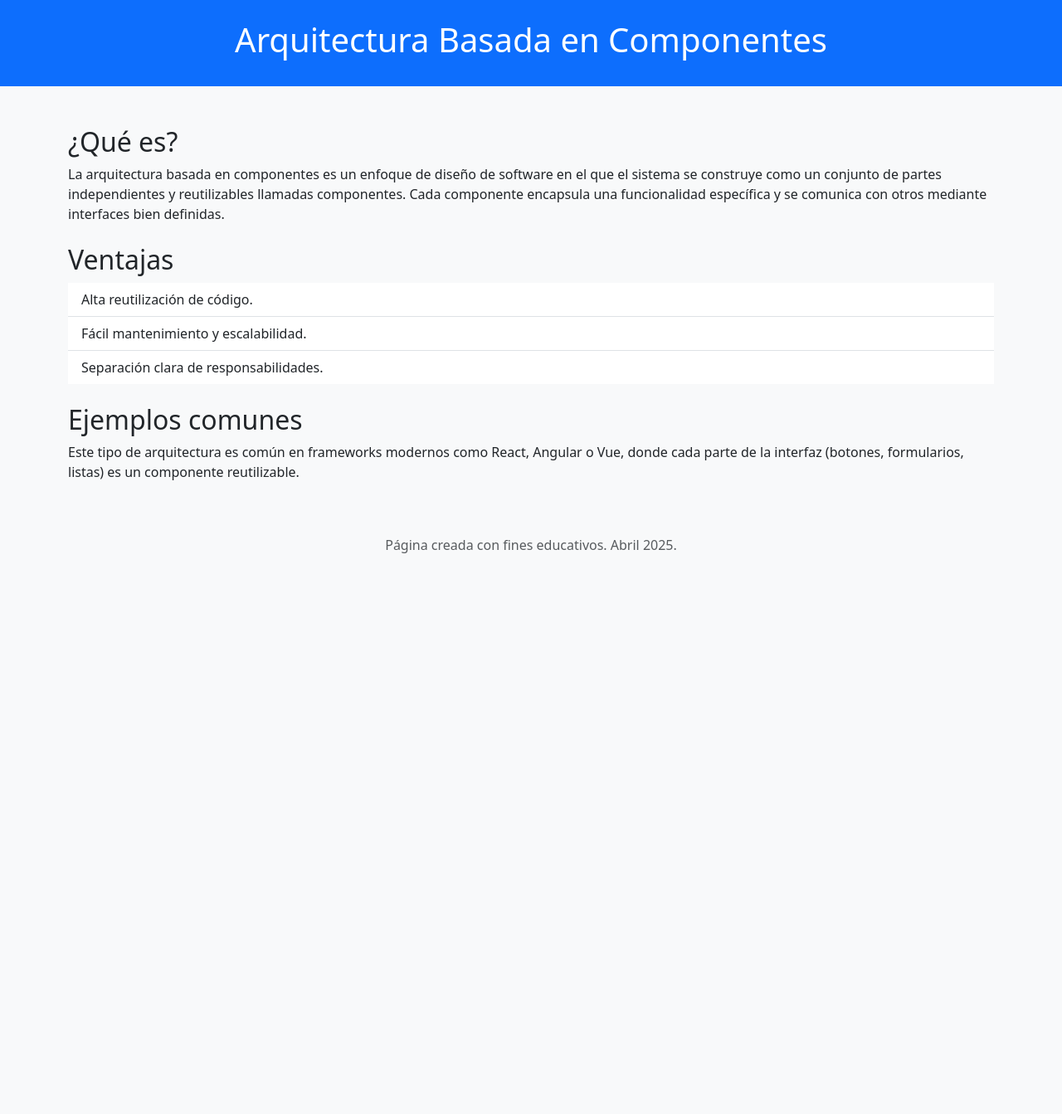
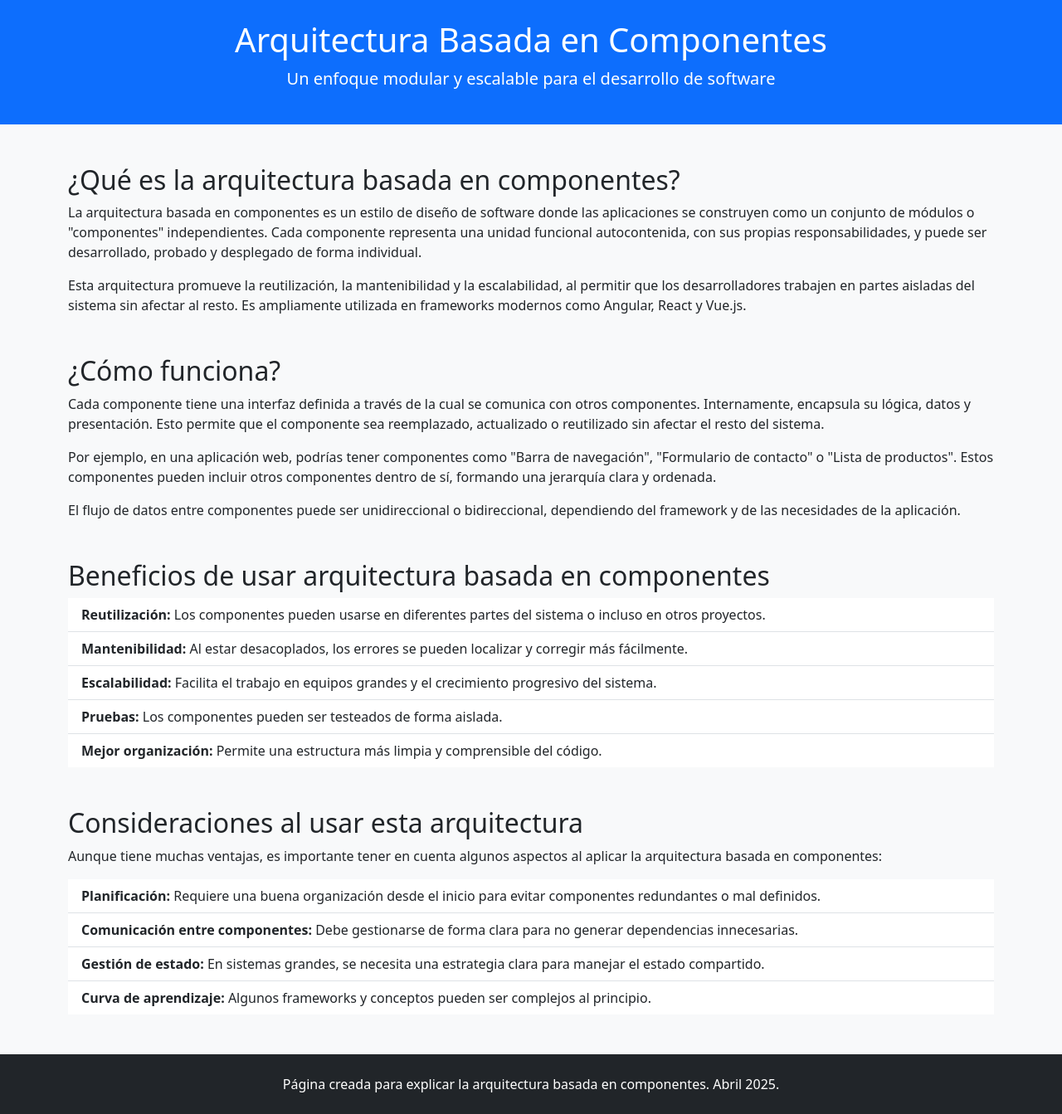
Before and after one commit to Paulacanola/componentes, a plain HTML site: page index.html in a window 1280 px wide. Shown: the whole page at 83% size. Before the commit the page ends 800 px from the top, so only its background shows below. Drawn offline with nearby package versions, Linux system fonts and the light colour scheme.

Commit message:
Add files via upload

```diff
--- a/index.html
+++ b/index.html
@@ -8,37 +8,68 @@
 </head>
 <body class="bg-light text-dark">
 
-  <header class="bg-primary text-white text-center py-4">
-    <h1>Arquitectura Basada en Componentes</h1>
+  <header class="bg-primary text-white py-4">
+    <div class="container text-center">
+      <h1>Arquitectura Basada en Componentes</h1>
+      <p class="lead">Un enfoque modular y escalable para el desarrollo de software</p>
+    </div>
   </header>
 
   <main class="container my-5">
-    <section class="mb-4">
-      <h2>¿Qué es?</h2>
+    <!-- ¿Qué es? -->
+    <section class="mb-5">
+      <h2>¿Qué es la arquitectura basada en componentes?</h2>
       <p>
-        La arquitectura basada en componentes es un enfoque de diseño de software en el que el sistema se construye como un conjunto de partes independientes y reutilizables llamadas componentes. Cada componente encapsula una funcionalidad específica y se comunica con otros mediante interfaces bien definidas.
+        La arquitectura basada en componentes es un estilo de diseño de software donde las aplicaciones se construyen como un conjunto de módulos o "componentes" independientes. Cada componente representa una unidad funcional autocontenida, con sus propias responsabilidades, y puede ser desarrollado, probado y desplegado de forma individual.
+      </p>
+      <p>
+        Esta arquitectura promueve la reutilización, la mantenibilidad y la escalabilidad, al permitir que los desarrolladores trabajen en partes aisladas del sistema sin afectar al resto. Es ampliamente utilizada en frameworks modernos como Angular, React y Vue.js.
       </p>
     </section>
 
-    <section class="mb-4">
-      <h2>Ventajas</h2>
+    <!-- ¿Cómo funciona? -->
+    <section class="mb-5">
+      <h2>¿Cómo funciona?</h2>
+      <p>
+        Cada componente tiene una interfaz definida a través de la cual se comunica con otros componentes. Internamente, encapsula su lógica, datos y presentación. Esto permite que el componente sea reemplazado, actualizado o reutilizado sin afectar el resto del sistema.
+      </p>
+      <p>
+        Por ejemplo, en una aplicación web, podrías tener componentes como "Barra de navegación", "Formulario de contacto" o "Lista de productos". Estos componentes pueden incluir otros componentes dentro de sí, formando una jerarquía clara y ordenada.
+      </p>
+      <p>
+        El flujo de datos entre componentes puede ser unidireccional o bidireccional, dependiendo del framework y de las necesidades de la aplicación.
+      </p>
+    </section>
+
+    <!-- Beneficios -->
+    <section class="mb-5">
+      <h2>Beneficios de usar arquitectura basada en componentes</h2>
       <ul class="list-group list-group-flush">
-        <li class="list-group-item">Alta reutilización de código.</li>
-        <li class="list-group-item">Fácil mantenimiento y escalabilidad.</li>
-        <li class="list-group-item">Separación clara de responsabilidades.</li>
+        <li class="list-group-item"><strong>Reutilización:</strong> Los componentes pueden usarse en diferentes partes del sistema o incluso en otros proyectos.</li>
+        <li class="list-group-item"><strong>Mantenibilidad:</strong> Al estar desacoplados, los errores se pueden localizar y corregir más fácilmente.</li>
+        <li class="list-group-item"><strong>Escalabilidad:</strong> Facilita el trabajo en equipos grandes y el crecimiento progresivo del sistema.</li>
+        <li class="list-group-item"><strong>Pruebas:</strong> Los componentes pueden ser testeados de forma aislada.</li>
+        <li class="list-group-item"><strong>Mejor organización:</strong> Permite una estructura más limpia y comprensible del código.</li>
       </ul>
     </section>
 
-    <section class="mb-4">
-      <h2>Ejemplos comunes</h2>
+    <!-- Consideraciones -->
+    <section class="mb-5">
+      <h2>Consideraciones al usar esta arquitectura</h2>
       <p>
-        Este tipo de arquitectura es común en frameworks modernos como React, Angular o Vue, donde cada parte de la interfaz (botones, formularios, listas) es un componente reutilizable.
+        Aunque tiene muchas ventajas, es importante tener en cuenta algunos aspectos al aplicar la arquitectura basada en componentes:
       </p>
+      <ul class="list-group list-group-flush">
+        <li class="list-group-item"><strong>Planificación:</strong> Requiere una buena organización desde el inicio para evitar componentes redundantes o mal definidos.</li>
+        <li class="list-group-item"><strong>Comunicación entre componentes:</strong> Debe gestionarse de forma clara para no generar dependencias innecesarias.</li>
+        <li class="list-group-item"><strong>Gestión de estado:</strong> En sistemas grandes, se necesita una estrategia clara para manejar el estado compartido.</li>
+        <li class="list-group-item"><strong>Curva de aprendizaje:</strong> Algunos frameworks y conceptos pueden ser complejos al principio.</li>
+      </ul>
     </section>
   </main>
 
-  <footer class="text-center text-muted py-3">
-    Página creada con fines educativos. Abril 2025.
+  <footer class="bg-dark text-white text-center py-4">
+    <p class="mb-0">Página creada para explicar la arquitectura basada en componentes. Abril 2025.</p>
   </footer>
 
 </body>
```
